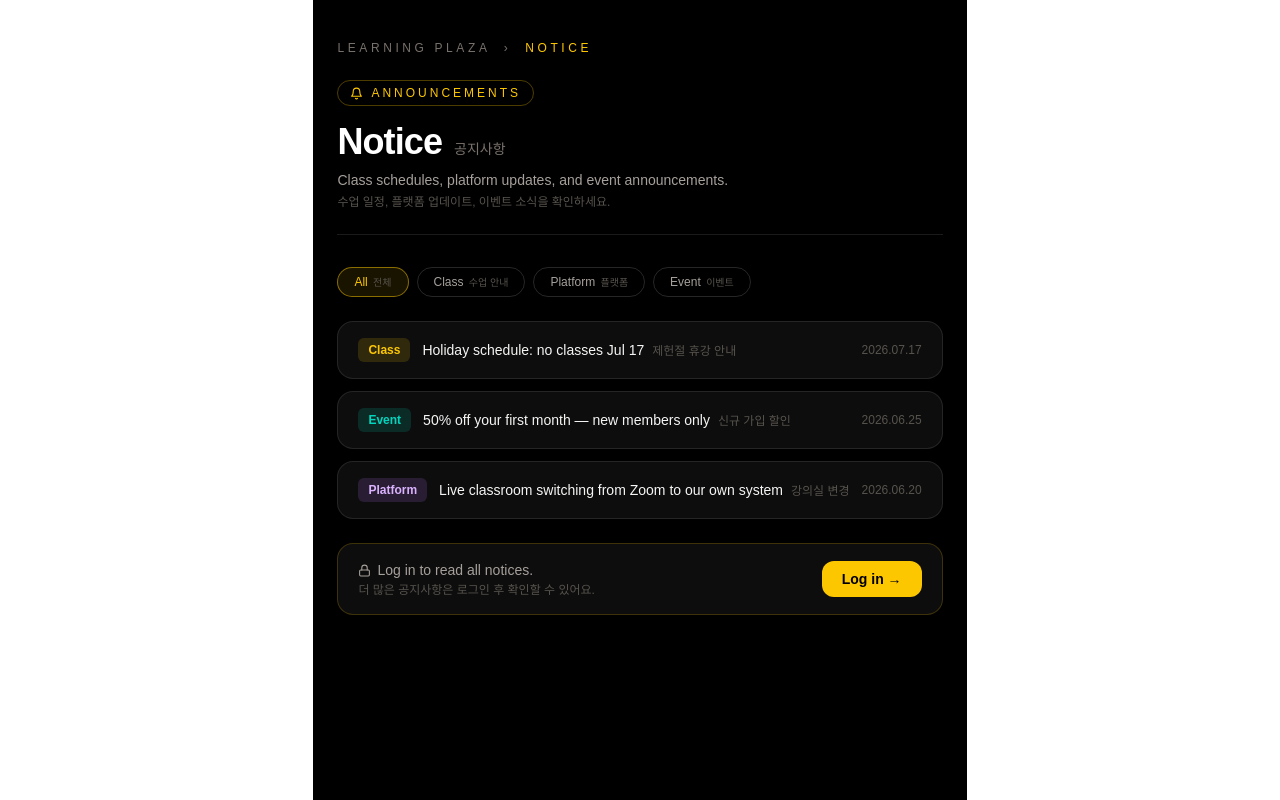
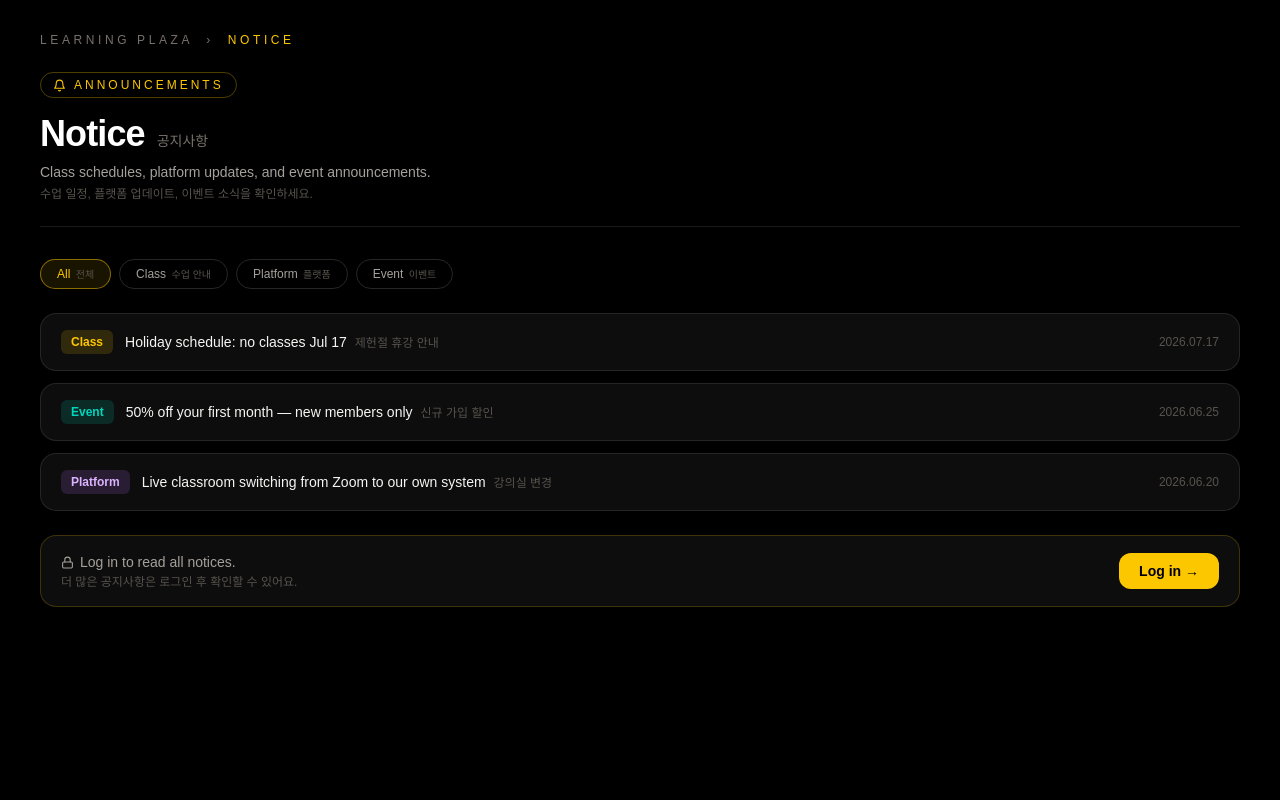
Before and after one commit to mtvs283/gwanggaeto-home, a Next.js app: page /notice in a window 1280 px wide. Built offline with nearby package versions, Linux system fonts and the light colour scheme.

Commit message:
Update page.tsx

```diff
--- a/app/notice/page.tsx
+++ b/app/notice/page.tsx
@@ -38,7 +38,7 @@
 
 export default function NoticePage() {
   return (
-    <div className="min-h-screen bg-black text-white px-6 py-10 max-w-4xl mx-auto">
+    <div className="min-h-screen bg-black text-white px-6 md:px-10 py-8">
 
       {/* Breadcrumb */}
       <p className="text-xs tracking-[0.3em] uppercase text-stone-500 mb-6">
```
